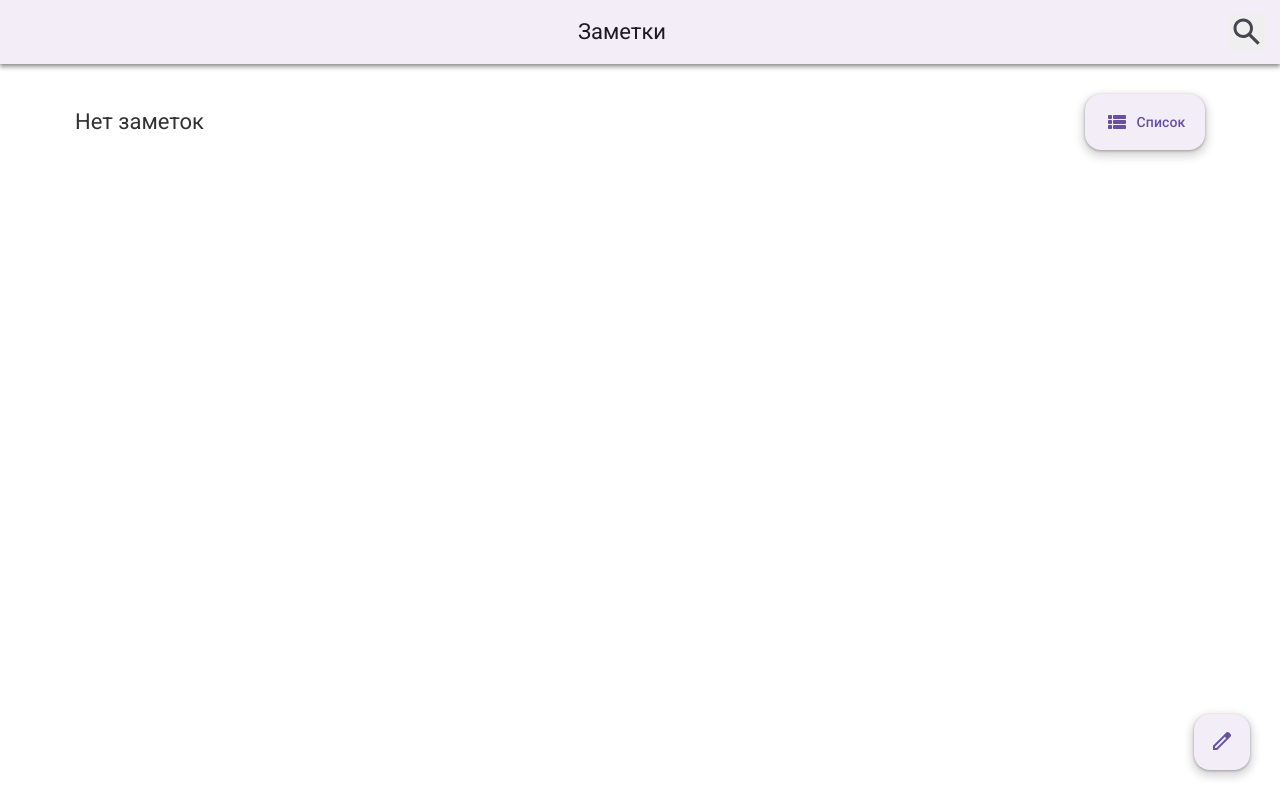
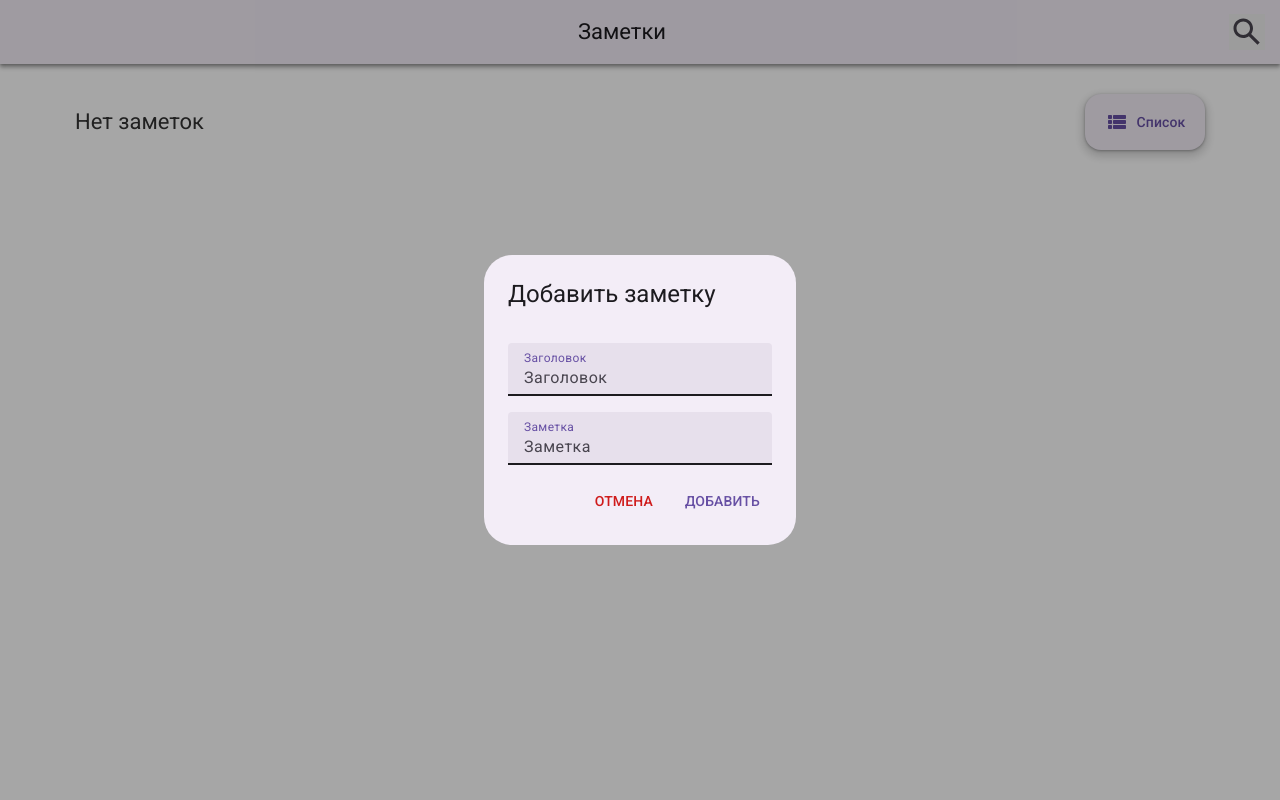
Before and after one commit to Nephilim24/Note-App, a React (Vite) app: page / in a window 1280 px wide. Both pictures are taken after a click on the button 1222 px from the left and 742 px from the top of the page. Built offline with nearby package versions, Linux system fonts and the light colour scheme.

Commit message:
AddNoteButton file with not fully completed logic

```diff
--- a/src/App.jsx
+++ b/src/App.jsx
@@ -1,18 +1,22 @@
-import { useState } from "react";
+import { useEffect, useState } from "react";
 import { NavBar } from "./widgets/NavBar/NavBar.jsx";
 import Main from "./widgets/Main/Main.jsx"
 import AddNoteButton from "./widgets/AddNoteButton/AddNoteButton.jsx";
+import Modal from "./widgets/Modal/Modal.jsx";
+
 
 const App = () => {
 
   const [searchMode, setSearchMode] = useState(false);
   const [notes, setNotes] = useState([]);
+  const [showModal, setShowModal] = useState(false);
 
   return (
     <>
       <NavBar searchMode={searchMode} setSearchMode={setSearchMode} />
       <Main notes={notes} />
-      <AddNoteButton/>
+      <AddNoteButton showModal={showModal} setShowModal={setShowModal} />
+      <Modal showModal={showModal} setShowModal={setShowModal} />
     </>
   );
 }
--- a/src/widgets/AddNoteButton/AddNoteButton.jsx
+++ b/src/widgets/AddNoteButton/AddNoteButton.jsx
@@ -1,10 +1,13 @@
 import './AddNoteButton.scss';
 
-const AddNoteButton = () => {
+const AddNoteButton = ({ showModal, setShowModal }) => {
+  if (showModal) {
+    return;
+  }
   return (
-    <button className='add__note-button'>
+    <button className='add__note-button' onClick={setShowModal}>
       <svg width="18" height="18" viewBox="0 0 18 18" fill="none" xmlns="http://www.w3.org/2000/svg">
-        <path fill-rule="evenodd" clip-rule="evenodd" d="M16.06 0.590005L17.41 1.94C18.2 2.72 18.2 3.99 17.41 4.77L4.18 18H0V13.82L10.4 3.41L13.23 0.590005C14.01 -0.189995 15.28 -0.189995 16.06 0.590005ZM2 16L3.41 16.06L13.23 6.23L11.82 4.82L2 14.64V16Z" fill="#6750A4" />
+        <path fillRule="evenodd" clipRule="evenodd" d="M16.06 0.590005L17.41 1.94C18.2 2.72 18.2 3.99 17.41 4.77L4.18 18H0V13.82L10.4 3.41L13.23 0.590005C14.01 -0.189995 15.28 -0.189995 16.06 0.590005ZM2 16L3.41 16.06L13.23 6.23L11.82 4.82L2 14.64V16Z" fill="#6750A4" />
       </svg>
     </button>
   )
--- a/src/widgets/Main/Main.jsx
+++ b/src/widgets/Main/Main.jsx
@@ -2,7 +2,7 @@ import NotesContainer from "./NotesContainer";
 import "./Main.scss";
 import { useState } from "react";
 
-const Main = ({notes}) => {
+const Main = ({ notes }) => {
   const [gridMode, setGridMode] = useState(false);
   return (
     <main notes={notes}>
@@ -10,7 +10,6 @@ const Main = ({notes}) => {
         gridMode={gridMode}
         setGridMode={setGridMode}
         notes={notes}
-
       />
     </main>
   )
--- a/src/widgets/Main/NotesList.jsx
+++ b/src/widgets/Main/NotesList.jsx
@@ -5,9 +5,9 @@ const NotesList = ({ gridMode, notes }) => {
     <>
       <div className={`notes__list container ${gridMode ? '' : 'list'}`}>
         {
-          notes.map((note, index) => {
+          notes.map((note, index) => (
             <NotesListItem key={index} note={note} />
-          })
+          ))
         }
       </div>
     </>
--- /dev/null
+++ b/src/widgets/Modal/Modal.jsx
@@ -0,0 +1,26 @@
+import './Modal.scss';
+
+const Modal = ({ showModal, setShowModal }) => {
+  return (
+    <>
+      <div className={`modal ${showModal ? 'active' : ''}`}>
+        <div className="modal__dialog">
+          <h2>Добавить заметку</h2>
+          <label htmlFor="note">
+            <span>Заголовок</span>
+            <input type="text" placeholder='Заголовок' />
+          </label>
+          <label htmlFor="note">
+            <span>Заметка</span>
+            <input type="text" placeholder='Заметка' />
+          </label>
+          <div className="modal__dialog-options">
+            <button>Отмена</button>
+            <button>Добавить</button>
+          </div>
+        </div>
+      </div >
+    </>
+  )
+}
+export default Modal;
--- /dev/null
+++ b/src/widgets/Modal/Modal.scss
@@ -0,0 +1,99 @@
+.modal {
+  width: 100%;
+  height: 100vh;
+  background: rgba(0, 0, 0, 0.35);
+  position: fixed;
+  top: 0;
+  left: 0;
+  display: flex;
+  justify-content: center;
+  align-items: center;
+  opacity: 0;
+  visibility: hidden;
+  transition: all .5s;
+
+  &.active {
+    opacity: 1;
+    visibility: visible;
+  }
+
+  &__dialog {
+    padding: 24px;
+    background: #f3edf7;
+    width: 100%;
+    max-width: 312px;
+    border-radius: 28px;
+    gap: 16px;
+    display: flex;
+    flex-direction: column;
+    align-items: start;
+
+    & h2 {
+      font-weight: 400;
+      font-size: 24px;
+      line-height: 133%;
+      color: #1c1b1f;
+      margin-bottom: 16px;
+    }
+
+    & label {
+      width: 100%;
+      display: flex;
+      flex-direction: column;
+      background: #e7e0ec;
+      padding: 8px 16px;
+      border-bottom: 2px solid #1c1b1f;
+      border-radius: 4px 4px 0 0;
+      gap: 4px;
+
+      & span {
+        font-weight: 400;
+        font-size: 12px;
+        line-height: 133%;
+        letter-spacing: 0.03em;
+        color: #6750a4;
+      }
+
+      & input {
+        background: none;
+      }
+
+      & input::placeholder {
+        font-weight: 400;
+        font-size: 16px;
+        line-height: 150%;
+        letter-spacing: 0.03em;
+        color: #49454f;
+        text-transform: capitalize;
+      }
+    }
+
+    &-options {
+      display: flex;
+      justify-content: end;
+      gap: 8px;
+      align-self: end;
+
+      & button {
+        font-weight: 500;
+        font-size: 14px;
+        line-height: 143%;
+        letter-spacing: 0.01em;
+        text-transform: uppercase;
+        text-align: center;
+        padding: 10px 12px;
+        background: none;
+        cursor: pointer;
+
+        &:first-child {
+          color: #cf1b1b;
+        }
+
+        &:last-child {
+          color: #6750a4;
+        }
+      }
+
+    }
+  }
+}
```
Also changed, not shown: src/widgets/Notes/Notes.jsx (deleted, +0 -9 lines).
